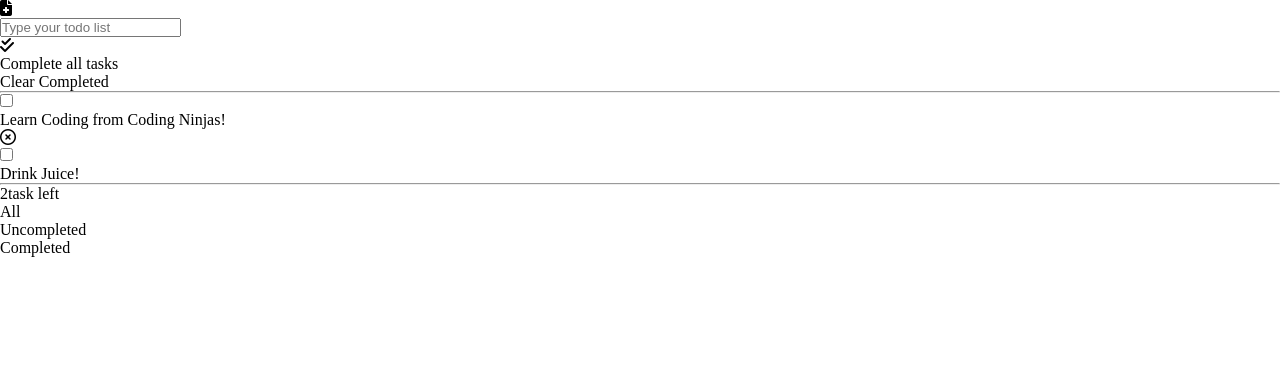
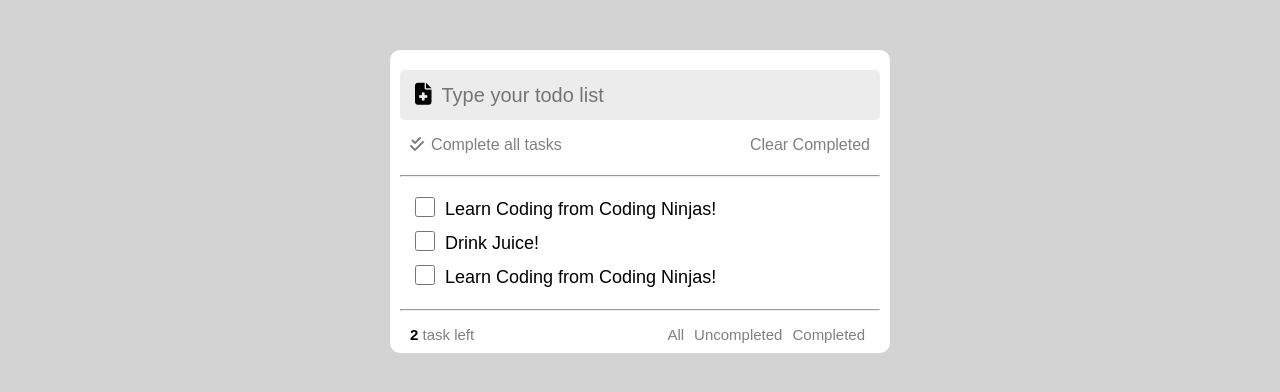
Before and after one commit to ritwikkr/js-todoList, a plain HTML site: page index.html in a window 1280 px wide. Drawn offline with Linux system fonts and the light colour scheme.

Commit message:
CSS: Basic styling

```diff
--- a/index.html
+++ b/index.html
@@ -17,7 +17,9 @@
     <section class="body">
       <header>
         <div class="add-todo">
-          <div class="icon"><i class="fa-solid fa-file-medical"></i></div>
+          <div class="icon">
+            <i class="fa-solid fa-file-medical"></i>
+          </div>
           <input type="text" placeholder="Type your todo list" />
         </div>
         <div class="complete-task">
@@ -55,12 +57,23 @@
             </div>
             <div class="delete-icon"></div>
           </li>
+          <li>
+            <div class="checkbox">
+              <input type="checkbox" />
+            </div>
+            <div class="todo-title">
+              <p>Learn Coding from Coding Ninjas!</p>
+            </div>
+            <div class="delete-icon">
+              <i class="fa-regular fa-circle-xmark"></i>
+            </div>
+          </li>
         </ul>
       </main>
       <hr />
       <footer>
         <div class="task-count">
-          <p><span>2</span>task left</p>
+          <p><span>2</span> task left</p>
         </div>
         <div class="filter-task">
           <ul>
--- a/style.css
+++ b/style.css
@@ -2,4 +2,123 @@
   padding: 0;
   margin: 0;
   box-sizing: border-box;
+  font-family: sans-serif;
 }
+
+body {
+  background-color: lightgray;
+}
+
+.body {
+  width: 500px;
+  margin: 50px auto 0;
+  padding: 10px;
+  border-radius: 10px;
+  background-color: white;
+}
+
+.body header .add-todo {
+  background-color: rgb(236, 236, 236);
+  height: 50px;
+  border-radius: 5px;
+  display: flex;
+  align-items: center;
+  padding: 5px;
+  margin: 10px 0;
+}
+.body header .add-todo .icon {
+  margin: 0 10px;
+  font-size: 22px;
+}
+
+.body header .add-todo input {
+  background-color: transparent;
+  outline: none;
+  border: none;
+  font-size: 20px;
+}
+
+.body header .complete-task {
+  display: flex;
+  align-items: center;
+  justify-content: space-between;
+  height: 30px;
+  padding: 0 10px;
+}
+
+.body header .complete-task .task-done {
+  display: flex;
+  width: 33%;
+  justify-content: space-between;
+  cursor: pointer;
+  color: gray;
+}
+
+.body header .complete-task .clear-complete {
+  cursor: pointer;
+  color: gray;
+}
+
+hr {
+  margin: 15px 0;
+  background-color: lightgray;
+}
+
+.body main ul li {
+  display: flex;
+  align-items: center;
+  padding: 5px;
+}
+
+.body main ul li .checkbox {
+  margin: 0 10px;
+}
+
+.body main ul li .checkbox input {
+  width: 20px;
+  height: 20px;
+  border-radius: 50%;
+}
+
+.body main ul li .todo-title {
+  flex: 1;
+  font-size: 18px;
+}
+
+.body main ul li .delete-icon {
+  visibility: hidden;
+  cursor: pointer;
+}
+
+.body main ul li:hover .delete-icon {
+  visibility: visible;
+}
+
+.body footer {
+  display: flex;
+  justify-content: space-between;
+  align-items: center;
+  padding: 0 10px;
+}
+
+.body footer .task-count {
+  font-size: 15px;
+  color: gray;
+}
+
+.body footer .task-count span {
+  font-weight: 700;
+  color: black;
+}
+
+.body footer .filter-task ul {
+  display: flex;
+}
+
+.body footer .filter-task ul li {
+  list-style: none;
+  margin: 0 5px;
+  font-size: 15px;
+  color: gray;
+  cursor: pointer;
+}
```
